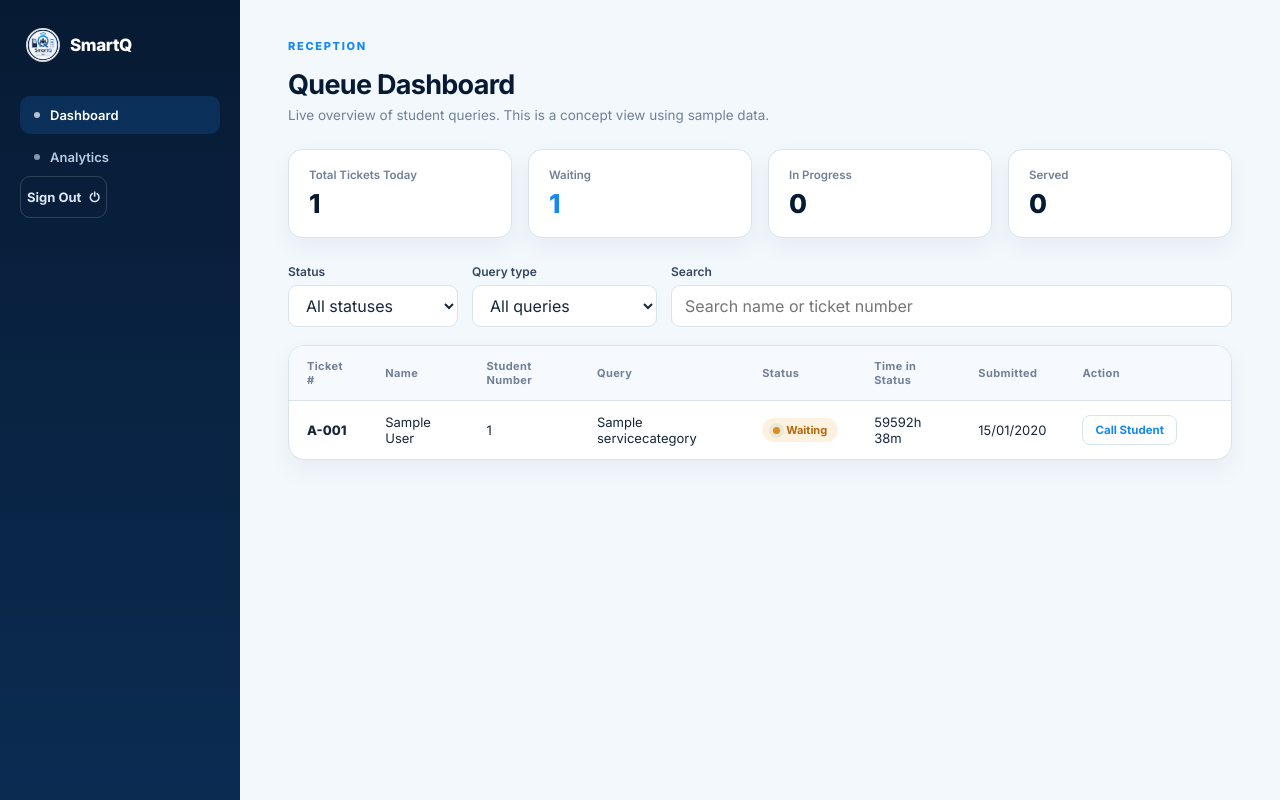
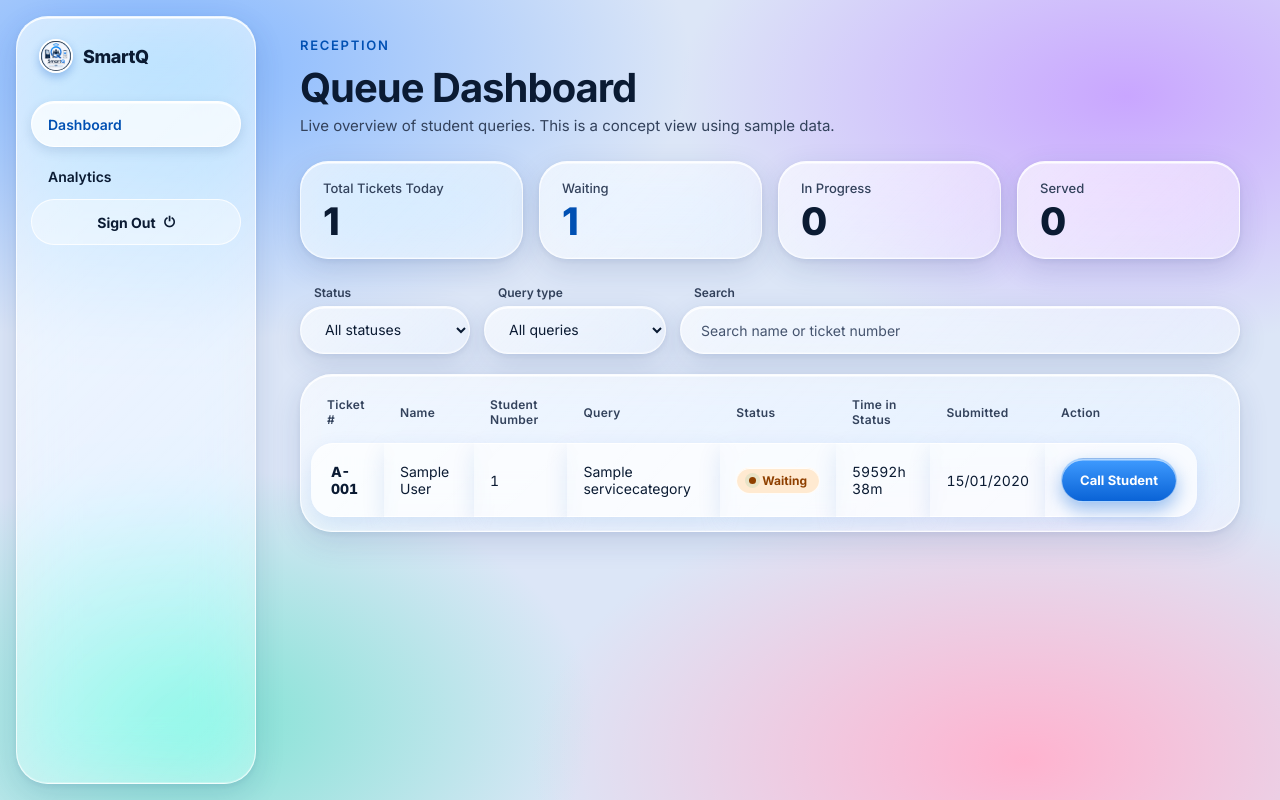
Before and after one commit to ishvah-24/SmartQ, a Django app: page /dashboard/ in a window 1280 px wide. Run offline with Django 5.2, Linux system fonts and the light colour scheme; a user stored in the database is signed in; tables that the repository leaves empty hold one stand-in row (values such as "Sample post"); parts of the project's set-up code (start-up, migrations or seed data) failed here and were passed over.

Commit message:
Update dashboard.css
Changed the Ui to a Apple Liquid glass inspired design.
Added gradients to background, corner radius, padding, and hover, different colours, updated sidebar, and added gradients.

```diff
--- a/SmartQ/Smart_Q/static/Smart_Q/css/dashboard.css
+++ b/SmartQ/Smart_Q/static/Smart_Q/css/dashboard.css
@@ -1,30 +1,74 @@
-/* dashboard.css — staff dashboard shell, built on top of style.css tokens */
+/* dashboard.css — staff dashboard shell, "Liquid Glass" treatment.
+   Built on top of style.css tokens. Class names are unchanged, so
+   dashboard.js keeps working without edits. */
 
+:root {
+  --g-ink: #0b1b33;
+  --g-ink-2: #33425c;
+  --g-link: #0050b3;
+  --g-ok: #11672b;
+  --g-warn: #8f4000;
+  --g-fill: linear-gradient(135deg, rgba(255,255,255,.64), rgba(255,255,255,.38));
+  --g-edge: rgba(255,255,255,.72);
+  --g-shadow:
+    inset 0 1.5px 0 rgba(255,255,255,.9),
+    inset 0 -1px 0 rgba(255,255,255,.25),
+    0 10px 30px rgba(31,60,120,.14),
+    0 2px 6px rgba(31,60,120,.08);
+}
+
+/* Shared glass surface */
+.staff-sidebar,
+.stat-card,
+.table-card,
+.filter-group select,
+.filter-group input {
+  background: var(--g-fill);
+  -webkit-backdrop-filter: blur(28px) saturate(180%);
+  backdrop-filter: blur(28px) saturate(180%);
+  border: 1px solid var(--g-edge);
+  box-shadow: var(--g-shadow);
+}
+
+/* Backdrop: glass needs colour behind it */
 .staff-body {
-  background: var(--page);
+  color: var(--g-ink);
+  background:
+    radial-gradient(60% 50% at 12% 8%,  #7fb4ff 0, transparent 70%),
+    radial-gradient(50% 45% at 88% 12%, #c9a6ff 0, transparent 70%),
+    radial-gradient(55% 50% at 80% 95%, #ffb3cf 0, transparent 70%),
+    radial-gradient(45% 45% at 15% 90%, #7fe3d3 0, transparent 70%),
+    #dce6f7;
+  background-attachment: fixed;
 }
 
 .staff-shell {
   display: grid;
   grid-template-columns: 240px 1fr;
+  gap: 20px;
+  align-items: start;
   min-height: 100vh;
+  padding: 16px;
 }
 
-/* SIDEBAR */
+/* SIDEBAR — floating glass panel */
 
 .staff-sidebar {
+  position: sticky;
+  top: 16px;
   display: flex;
   flex-direction: column;
-  padding: 28px 20px;
-  background: linear-gradient(180deg, var(--navy) 0%, var(--navy-light) 100%);
+  height: calc(100vh - 32px);
+  padding: 22px 14px;
+  border-radius: 32px;
 }
 
 .staff-brand {
   display: flex;
   align-items: center;
   gap: 10px;
-  margin-bottom: 34px;
-  padding: 0 6px;
+  margin-bottom: 28px;
+  padding: 0 8px;
 }
 
 .staff-logo {
@@ -32,12 +76,13 @@
   height: 34px;
   object-fit: cover;
   border-radius: 50%;
-  border: 2px solid rgba(255,255,255,.85);
+  border: 2px solid #fff;
+  box-shadow: 0 4px 10px rgba(10,79,191,.3);
 }
 
 .staff-brand span {
-  color: white;
-  font-size: 17px;
+  color: var(--g-ink);
+  font-size: 18px;
   font-weight: 800;
   letter-spacing: -.4px;
 }
@@ -45,39 +90,37 @@
 .staff-nav {
   display: flex;
   flex-direction: column;
-  gap: 4px;
+  gap: 6px;
 }
 
 .staff-nav-link {
   display: flex;
   align-items: center;
   gap: 10px;
-  padding: 11px 14px;
-  border-radius: 10px;
-  color: #b9cbe0;
-  font-size: 13px;
+  min-height: 46px;
+  padding: 0 16px;
+  border: 1px solid transparent;
+  border-radius: 999px;
+  color: var(--g-ink);
+  font-size: 14px;
   font-weight: 600;
   text-decoration: none;
-  transition: .15s ease;
+  transition: background .2s ease, box-shadow .2s ease;
 }
 
 .staff-nav-link:hover {
-  background: rgba(255,255,255,.06);
-  color: white;
+  background: rgba(255,255,255,.45);
 }
 
 .staff-nav-link.active {
-  background: rgba(22, 136, 245, .18);
-  color: white;
+  background: rgba(255,255,255,.75);
+  border-color: rgba(255,255,255,.95);
+  color: var(--g-link);
+  box-shadow: inset 0 1.5px 0 #fff, 0 4px 12px rgba(31,60,120,.14);
 }
 
-.nav-dot {
-  width: 6px;
-  height: 6px;
-  border-radius: 50%;
-  background: currentColor;
-  opacity: .7;
-}
+.nav-dot { display: none; } /* replaced by .nav-ico */
+.nav-ico { flex: none; }
 
 .signout-btn {
   margin-top: auto;
@@ -85,38 +128,47 @@
   align-items: center;
   justify-content: center;
   gap: 8px;
-  height: 42px;
-  border: 1px solid rgba(255,255,255,.16);
-  border-radius: 10px;
-  background: transparent;
-  color: #dfe9f5;
+  width: 100%;
+  min-height: 46px;
+  border: 1px solid rgba(255,255,255,.8);
+  border-radius: 999px;
+  background: rgba(255,255,255,.4);
+  color: var(--g-ink);
   font-weight: 700;
-  font-size: 13px;
+  font-size: 14px;
   cursor: pointer;
-  transition: .15s ease;
+  transition: background .2s ease;
 }
 
 .signout-btn:hover {
-  background: rgba(255,255,255,.08);
+  background: rgba(255,255,255,.75);
 }
 
 /* MAIN */
 
 .staff-main {
-  padding: 34px clamp(24px, 4vw, 48px) 48px;
+  min-width: 0;
+  padding: 18px clamp(8px, 2vw, 24px) 32px;
+}
+
+.staff-header .eyebrow {
+  color: var(--g-link);
+  font-size: 13px;
+  font-weight: 600;
 }
 
 .staff-header h1 {
-  margin: 6px 0 6px;
-  color: var(--navy);
-  font-size: 27px;
-  letter-spacing: -.7px;
+  margin: 4px 0 6px;
+  color: var(--g-ink);
+  font-size: 40px;
+  line-height: 1.1;
+  letter-spacing: -1px;
 }
 
 .staff-header p {
   margin: 0;
-  color: var(--muted);
-  font-size: 13.5px;
+  color: var(--g-ink-2);
+  font-size: 15px;
 }
 
 /* STAT CARDS */
@@ -129,38 +181,36 @@
 }
 
 .stat-card {
-  padding: 18px 20px;
-  background: white;
-  border: 1px solid var(--border);
-  border-radius: 14px;
-  box-shadow: 0 10px 24px rgba(7, 26, 51, .05);
+  padding: 18px 22px;
+  border-radius: 28px;
 }
 
 .stat-card .stat-label {
-  color: var(--muted);
-  font-size: 11.5px;
-  font-weight: 600;
+  color: var(--g-ink-2);
+  font-size: 13px;
+  font-weight: 500;
 }
 
 .stat-card .stat-value {
   margin-top: 6px;
-  color: var(--navy);
-  font-size: 26px;
+  color: var(--g-ink);
+  font-size: 38px;
   font-weight: 800;
-  letter-spacing: -.6px;
+  line-height: 1;
+  letter-spacing: -1px;
 }
 
 .stat-card.accent .stat-value {
-  color: var(--blue);
+  color: var(--g-link);
 }
 
-/* FILTER BAR */
+/* FILTER BAR — capsule controls */
 
 .filter-bar {
   display: flex;
   flex-wrap: wrap;
   gap: 14px;
-  margin-bottom: 18px;
+  margin-bottom: 20px;
 }
 
 .filter-group {
@@ -170,27 +220,33 @@
 }
 
 .filter-group label {
-  color: #33465e;
+  padding-left: 14px;
+  color: var(--g-ink-2);
   font-size: 12px;
   font-weight: 600;
 }
 
 .filter-group select,
 .filter-group input {
-  height: 42px;
-  padding: 0 13px;
-  border: 1px solid var(--border);
-  border-radius: 9px;
-  background: white;
-  color: var(--text);
+  height: 48px;
   min-width: 170px;
+  padding: 0 20px;
+  border-radius: 999px;
+  color: var(--g-ink);
+  font-size: 14px;
   outline: none;
 }
 
+.filter-group input::placeholder {
+  color: #45546e;
+}
+
 .filter-group select:focus,
-.filter-group input:focus {
-  border-color: var(--blue);
-  box-shadow: 0 0 0 4px rgba(22, 136, 245, .10);
+.filter-group input:focus,
+.filter-group select:focus-visible,
+.filter-group input:focus-visible {
+  border-color: #fff;
+  box-shadow: var(--g-shadow), 0 0 0 4px rgba(0,113,227,.35);
 }
 
 .search-group {
@@ -202,49 +258,61 @@
   width: 100%;
 }
 
-/* TABLE */
+/* TABLE — each row is its own glass lozenge */
 
 .table-card {
-  background: white;
-  border: 1px solid var(--border);
-  border-radius: 16px;
-  box-shadow: 0 10px 24px rgba(7, 26, 51, .05);
-  overflow: hidden;
+  padding: 6px 0 10px;
+  border-radius: 32px;
+  overflow-x: auto;
 }
 
 .ticket-table {
   width: 100%;
-  border-collapse: collapse;
+  min-width: 900px;
+  border-collapse: separate;
+  border-spacing: 0 4px;
+  padding: 0 10px;
 }
 
 .ticket-table th {
-  padding: 13px 18px;
+  padding: 12px 16px;
   text-align: left;
-  color: var(--muted);
-  font-size: 11px;
-  font-weight: 700;
-  letter-spacing: .4px;
-  background: #f6faff;
-  border-bottom: 1px solid var(--border);
+  color: var(--g-ink-2);
+  font-size: 12px;
+  font-weight: 600;
+  letter-spacing: .3px;
+  background: transparent;
+  border: 0;
 }
 
 .ticket-table td {
-  padding: 13px 18px;
-  border-bottom: 1px solid #eef2f7;
-  color: var(--text);
-  font-size: 13px;
+  padding: 14px 16px;
+  border: 0;
+  border-top: 1px solid rgba(255,255,255,.55);
+  color: var(--g-ink);
+  font-size: 14px;
+  font-variant-numeric: tabular-nums;
+  transition: background .15s ease;
 }
 
-.ticket-table tr:last-child td {
-  border-bottom: none;
+.ticket-table td:first-child { border-radius: 22px 0 0 22px; padding-left: 20px; }
+.ticket-table td:last-child  { border-radius: 0 22px 22px 0; padding-right: 20px; }
+
+.ticket-table tr:hover td {
+  background: rgba(255,255,255,.4);
 }
 
-.ticket-table tr:hover td {
-  background: #fbfdff;
+/* The ticket that needs action floats above the rest */
+.ticket-table tr:has(.status-pill.in-progress) td,
+.ticket-table tr:has(.status-pill.waiting) td {
+  background: rgba(255,255,255,.72);
+  border-top-color: #fff;
+  border-bottom: 1px solid rgba(255,255,255,.95);
+  box-shadow: 0 8px 22px rgba(10,80,190,.12);
 }
 
 .cell-ticket {
-  color: var(--blue);
+  color: var(--g-link);
   font-weight: 800;
 }
 
@@ -252,62 +320,86 @@
   display: inline-flex;
   align-items: center;
   gap: 6px;
-  padding: 5px 11px;
+  padding: 5px 12px;
+  border: 1px solid rgba(255,255,255,.85);
   border-radius: 999px;
-  font-size: 11px;
+  font-size: 12px;
   font-weight: 700;
+  box-shadow: inset 0 1px 0 rgba(255,255,255,.9);
 }
 
 .status-pill .status-dot {
   width: 7px;
   height: 7px;
+  border-radius: 50%;
 }
 
-.status-pill.waiting {
-  background: #fff1e0;
-  color: #b3660a;
-}
-.status-pill.waiting .status-dot {
-  background: #e08a1f;
-}
+.status-pill.waiting     { background: rgba(255,232,204,.9); color: var(--g-warn); }
+.status-pill.waiting .status-dot     { background: currentColor; }
+.status-pill.in-progress { background: rgba(214,230,255,.92); color: #1b3f9a; }
+.status-pill.in-progress .status-dot { background: currentColor; }
+.status-pill.served      { background: rgba(214,246,224,.88); color: var(--g-ok); }
+.status-pill.served .status-dot      { background: currentColor; }
 
-.status-pill.in-progress {
-  background: #e8f0ff;
-  color: #1b53c9;
-}
-.status-pill.in-progress .status-dot {
-  background: #3d6fe0;
-}
-
-.status-pill.served {
-  background: #e5f7ee;
-  color: #178a53;
-}
-.status-pill.served .status-dot {
-  background: #22a06b;
-}
-
+/* Actions: glossy blue glass for the primary one, quiet for the rest */
 .row-action {
-  padding: 7px 12px;
-  border: 1px solid var(--border);
-  border-radius: 8px;
-  background: white;
-  color: var(--blue);
-  font-size: 11.5px;
+  min-height: 44px;
+  padding: 0 18px;
+  border: 1px solid rgba(255,255,255,.8);
+  border-radius: 999px;
+  background: rgba(255,255,255,.55);
+  color: var(--g-link);
+  font-size: 13px;
   font-weight: 700;
   cursor: pointer;
   white-space: nowrap;
+  transition: background .2s ease;
 }
 
 .row-action:hover {
-  background: var(--blue-soft);
+  background: rgba(255,255,255,.9);
+}
+
+.row-action:focus-visible,
+.signout-btn:focus-visible,
+.staff-nav-link:focus-visible {
+  outline: 3px solid rgba(0,113,227,.5);
+  outline-offset: 2px;
+}
+
+.ticket-table tr:has(.status-pill.in-progress) .row-action,
+.ticket-table tr:has(.status-pill.waiting) .row-action {
+  border-color: rgba(255,255,255,.55);
+  background: linear-gradient(180deg, #3f9bff, #0a63d6);
+  color: #fff;
+  box-shadow: inset 0 1.5px 0 rgba(255,255,255,.6), 0 8px 18px rgba(10,99,214,.4);
 }
 
 .empty-state {
   padding: 40px 18px;
   text-align: center;
-  color: var(--muted);
-  font-size: 13px;
+  color: var(--g-ink-2);
+  font-size: 14px;
+}
+
+/* ACCESSIBILITY FALLBACKS */
+
+@supports not ((backdrop-filter: blur(1px)) or (-webkit-backdrop-filter: blur(1px))) {
+  .staff-sidebar, .stat-card, .table-card,
+  .filter-group select, .filter-group input { background: rgba(255,255,255,.88); }
+}
+
+@media (prefers-reduced-transparency: reduce) {
+  .staff-sidebar, .stat-card, .table-card,
+  .filter-group select, .filter-group input {
+    background: #fff;
+    -webkit-backdrop-filter: none;
+    backdrop-filter: none;
+  }
+}
+
+@media (prefers-reduced-motion: reduce) {
+  * { transition: none !important; }
 }
 
 /* MOBILE */
@@ -315,21 +407,24 @@
 @media (max-width: 900px) {
   .staff-shell {
     grid-template-columns: 1fr;
+    gap: 12px;
+    padding: 10px;
   }
 
   .staff-sidebar {
+    position: static;
     flex-direction: row;
     align-items: center;
-    padding: 16px 18px;
+    height: auto;
+    padding: 10px 14px;
+    border-radius: 999px;
   }
 
-  .staff-brand {
-    margin-bottom: 0;
-  }
+  .staff-brand { margin-bottom: 0; }
 
   .staff-nav {
     flex-direction: row;
-    margin-left: 18px;
+    margin-left: 12px;
   }
 
   .signout-btn {
@@ -339,12 +434,6 @@
     padding: 0 16px;
   }
 
-  .stat-row {
-    grid-template-columns: repeat(2, 1fr);
-  }
-
-  .ticket-table {
-    display: block;
-    overflow-x: auto;
-  }
+  .stat-row { grid-template-columns: repeat(2, 1fr); }
+  .staff-header h1 { font-size: 32px; }
 }
```
